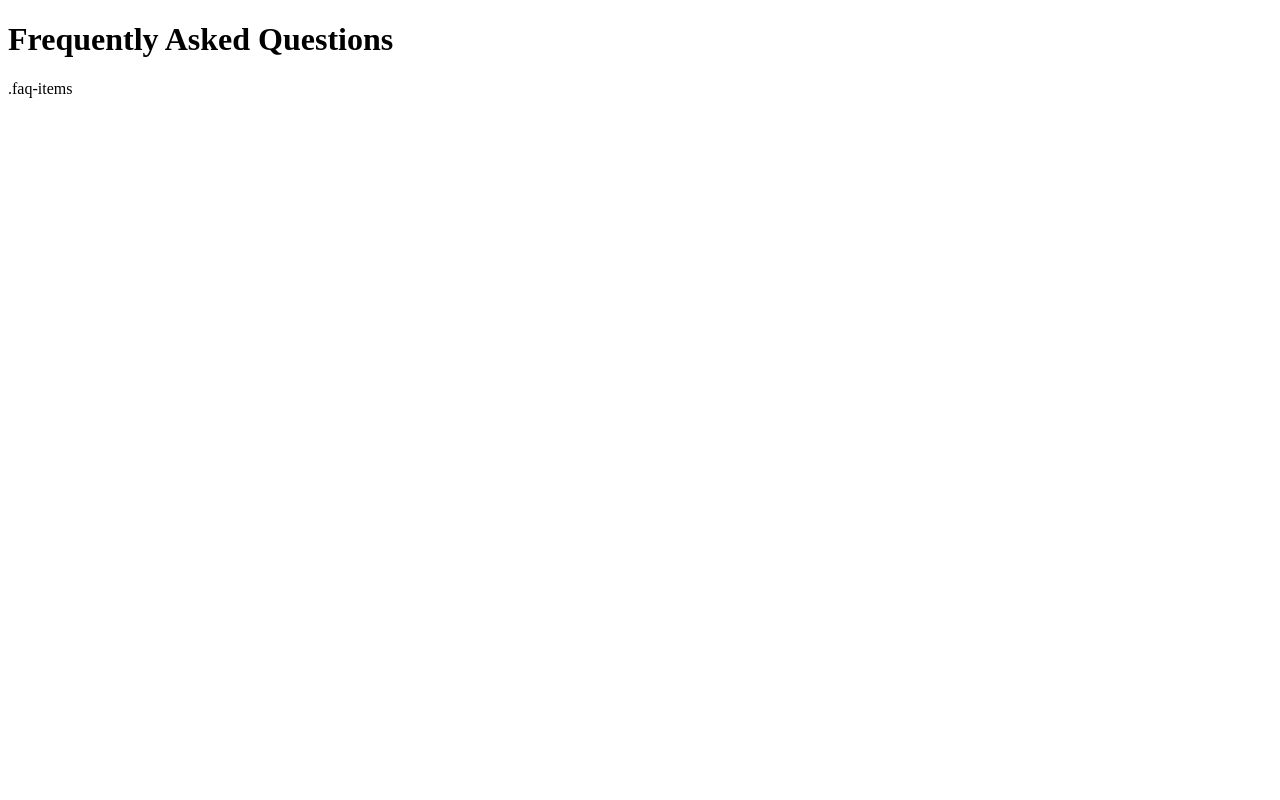
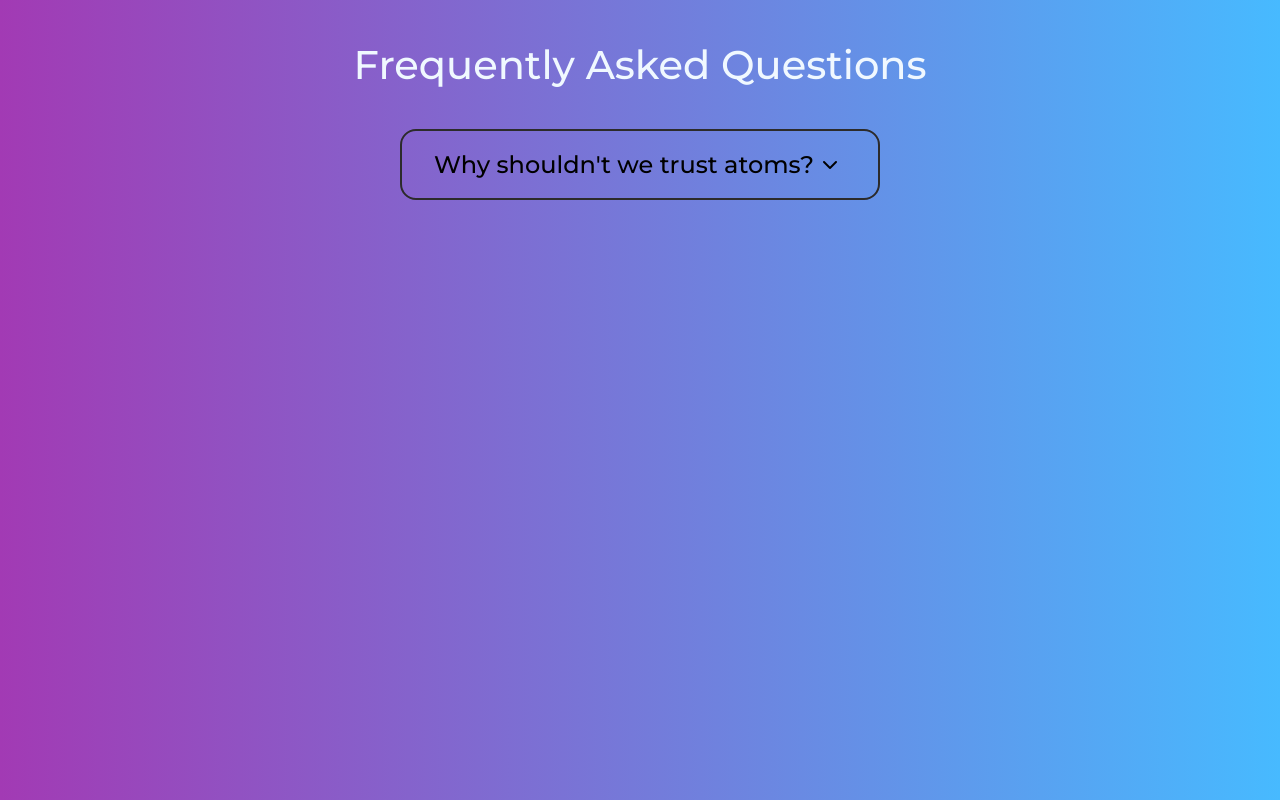
Before and after one commit to Ahmadjonov004/notification, a plain HTML site: page faq/faq.html in a window 1280 px wide. Drawn offline with Linux system fonts and the light colour scheme.

Commit message:
lessons started

```diff
--- a/faq/faq.css
+++ b/faq/faq.css
@@ -0,0 +1,71 @@
+@import url(https://fonts.googleapis.com/css2?family=Montserrat:wght@100;200;300;400;500;600;800;900&display=swap);
+
+* {
+  padding: 0;
+  margin: 0;
+  box-sizing: border-box;
+}
+
+body {
+  font-family: "Montserrat", sans-serif;
+  width: 100%;
+  height: 100vh;
+  display: flex;
+  flex-direction: column;
+  align-items: center;
+  background: rgb(162, 58, 180);
+  background: linear-gradient(
+    90deg,
+    rgba(162, 58, 180, 1) 0%,
+    rgba(71, 186, 255, 1) 100%
+  );
+}
+h1{
+    font-weight: 500;
+    font-size: 2.5rem;
+    margin: 2.5rem 0;
+    color: aliceblue;
+}
+.faq-items{
+    display: flex;
+    flex-direction: column;
+    gap: 1.5rem;
+    justify-content: center;
+    align-items: center;
+    border-radius: 1rem;
+}
+.faq-items:hover{
+  box-shadow: rgba(14, 30, 37, 0.12) 0px 2px 4px 0px, rgba(14, 30, 37, 0.32) 0px 2px 16px 0px;
+  transition: all 0.5s ease;
+}
+.faq-item{
+  width: 100%;
+  max-width: 600px;
+    display: flex;
+    flex-direction: column;
+    gap: 1rem;
+    padding: 1rem 2rem;
+    border-radius: 1rem;
+    border: 2px solid rgb(44, 43, 43);
+}
+.faq-text{
+  display: flex;
+  justify-content: space-between;
+  align-items: center;
+
+}
+.faq-text h2{
+  font-weight: 500;
+    font-size: 1.5rem;
+
+}
+.faq-text .btn{
+  cursor: pointer;
+  padding: 0.5rem;
+  border-radius: 0.5rem;
+
+}
+.faq-text .btn:hover{
+  box-shadow: rgba(14, 30, 37, 0.12) 0px 2px 4px 0px, rgba(14, 30, 37, 0.32) 0px 2px 16px 0px;transition: all 0.5s ease;
+
+}
--- a/faq/faq.html
+++ b/faq/faq.html
@@ -1,16 +1,27 @@
 <!DOCTYPE html>
 <html lang="en">
-<head>
-    <meta charset="UTF-8">
-    <meta name="viewport" content="width=device-width, initial-scale=1.0">
-    <link rel="stylesheet" href="faq.css">
+  <head>
+    <meta charset="UTF-8" />
+    <meta name="viewport" content="width=device-width, initial-scale=1.0" />
+    <link rel="stylesheet" href="faq.css" />
+    <link
+      rel="stylesheet"
+      href="https://cdnjs.cloudflare.com/ajax/libs/font-awesome/6.7.2/css/all.min.css"
+    />
     <title>FAQ</title>
-</head>
-<body>
+  </head>
+  <body>
     <h1 class="title">Frequently Asked Questions</h1>
-    .faq-items
-
+    <div class="faq-items">
+      <div class="faq-item">
+        <div class="faq-text">
+          <h2>Why shouldn't we trust atoms?</h2>
+          <div class="btn"><i class="fa-solid fa-chevron-down"></i></div>
+        </div>
+        <!-- <div class="text">Lorem, ipsum dolor sit amet consectetur adipisicing elit. Ducimus magni culpa, sint corporis expedita quis amet neque! Error, expedita autem a cupiditate sapiente obcaecati dolorum, repudiandae laborum nemo possimus quibusdam!</div> -->
+      </div>
+    </div>
 
     <script src="./faq.js"></script>
-</body>
+  </body>
 </html>
--- a/faq/faq.js
+++ b/faq/faq.js
@@ -0,0 +1,4 @@
+const faqItem = document.querySelectorAll('.faq-item')
+const faqBtn = document.querySelectorAll('.btn')
+
+const
```
